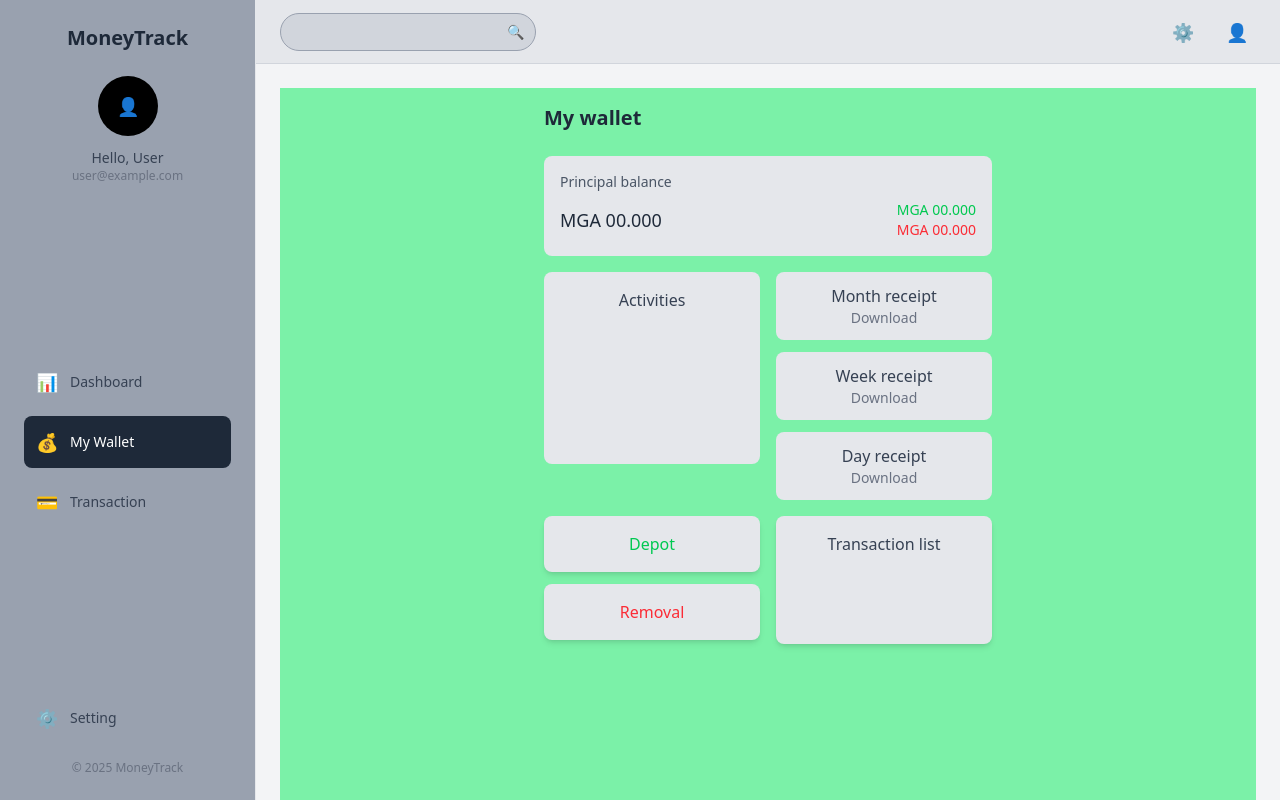
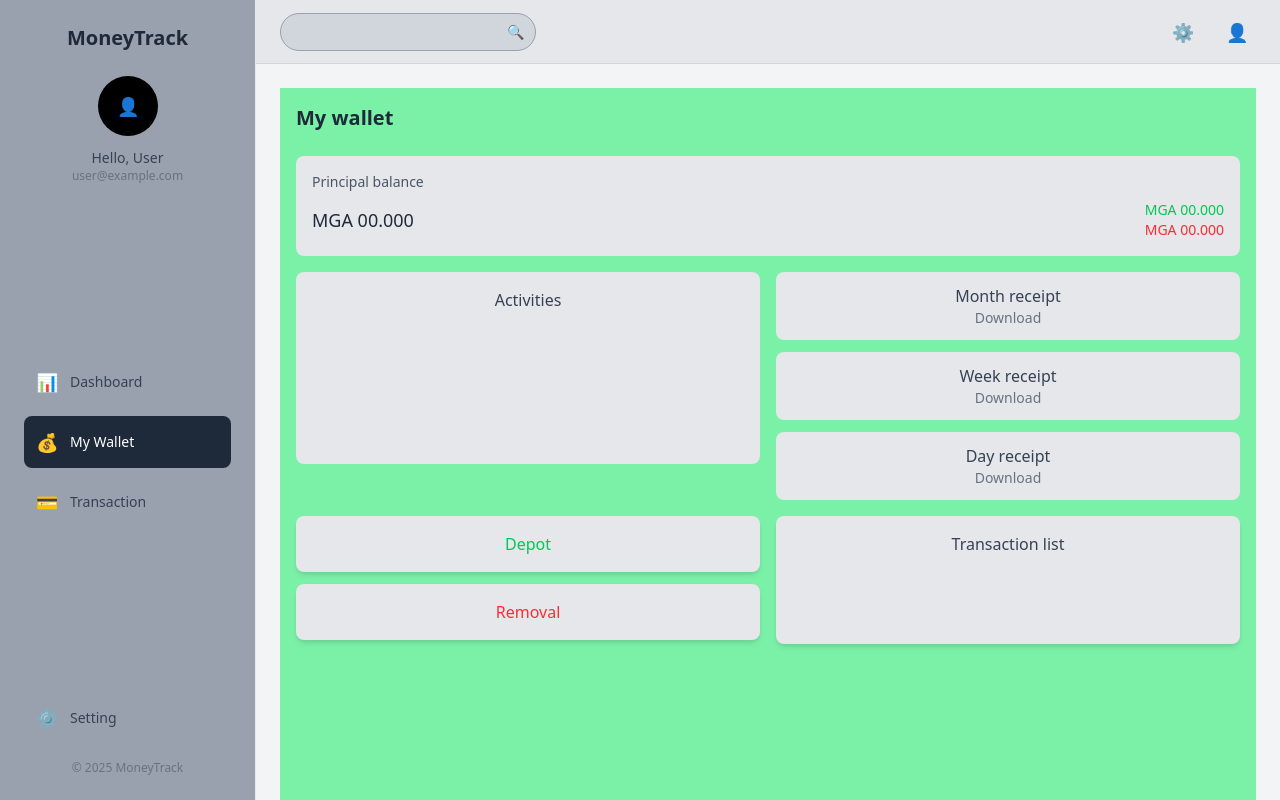
Before and after one commit to Ery2577/Personal-Expense-Tracker-, a React (Vite) app in the folder frontend/: page /Wallet in a window 1280 px wide. Built offline with nearby package versions, Linux system fonts and the light colour scheme; no server answers.

Commit message:
modification code small small to big big

```diff
--- a/frontend/src/pages/Wallet/Wallet.tsx
+++ b/frontend/src/pages/Wallet/Wallet.tsx
@@ -3,7 +3,7 @@ import React from 'react';
 const WalletTemplate: React.FC = () => {
   return (
     <div className="min-h-screen bg-green-300 p-4">
-      <div className="max-w-md mx-auto">
+      <div className="w-full h-full">{/* Removed max-w-md mx-auto */}
         {/* Header */}
         <h1 className="text-xl font-semibold text-gray-800 mb-6">My wallet</h1>
 
```
